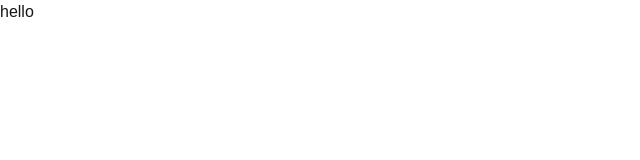
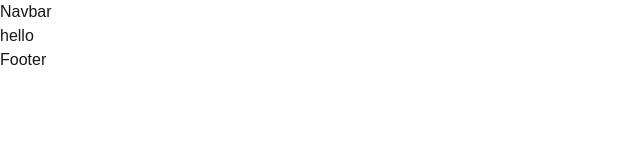
Before and after one commit to PREM015/ecommerce, a Next.js app: page / in a window 1280 px wide. Shown: the top 160 px of the page, without its empty margins (0-640 px from the left). Built offline with nearby package versions, Linux system fonts and the light colour scheme.

Commit message:
update layout

```diff
--- a/src/app/layout.tsx
+++ b/src/app/layout.tsx
@@ -1,23 +1,17 @@
-import React from 'react';
-import './globals.css';
-import type { Metadata } from 'next';
+// src/app/layout.tsx
 
-export const metadata: Metadata = {
-  title: 'BhaaratCart',
-  description: 'Awesome ecommerce app',
-};
+import './globals.css'
+import Navbar from '@/components/common/Navbar'
+import Footer from '@/components/common/Footer'
 
-export default function RootLayout({
-  children,
-}: {
-  children: React.ReactNode;
-}) {
+export default function RootLayout({ children }: { children: React.ReactNode }) {
   return (
     <html lang="en">
-      <head>
-        <link rel="icon" href="/bhaaratcart-logo.ico" type="image/x-icon" />
-      </head>
-      <body>{children}</body>
+      <body>
+        <Navbar />
+        {children} {/* Yaha pe current page load hota hai */}
+        <Footer />
+      </body>
     </html>
-  );
+  )
 }
--- a/src/components/common/Footer.tsx
+++ b/src/components/common/Footer.tsx
@@ -0,0 +1,9 @@
+import React from 'react'
+
+function Footer() {
+  return (
+    <div>Footer</div>
+  )
+}
+
+export default Footer
```
